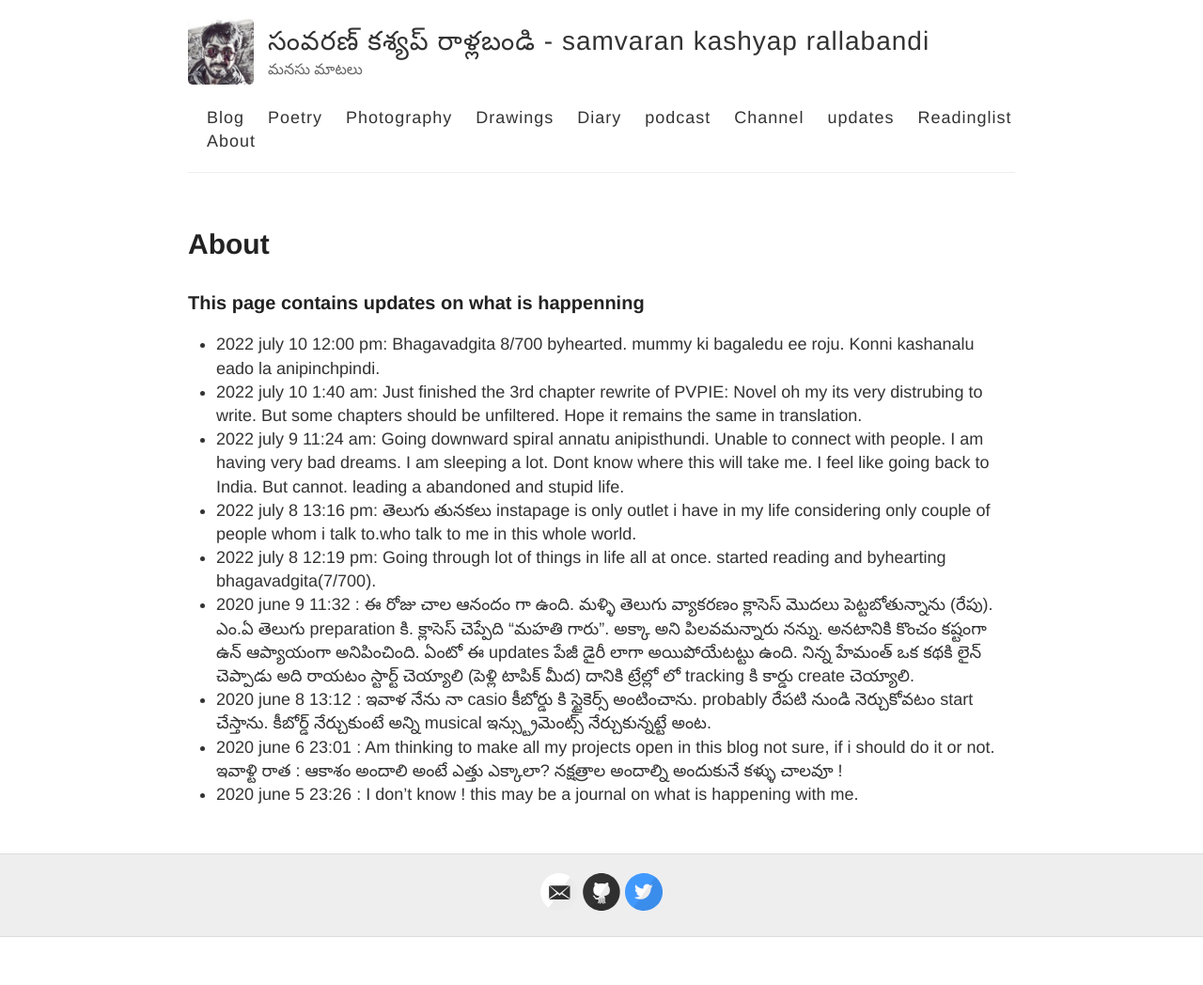
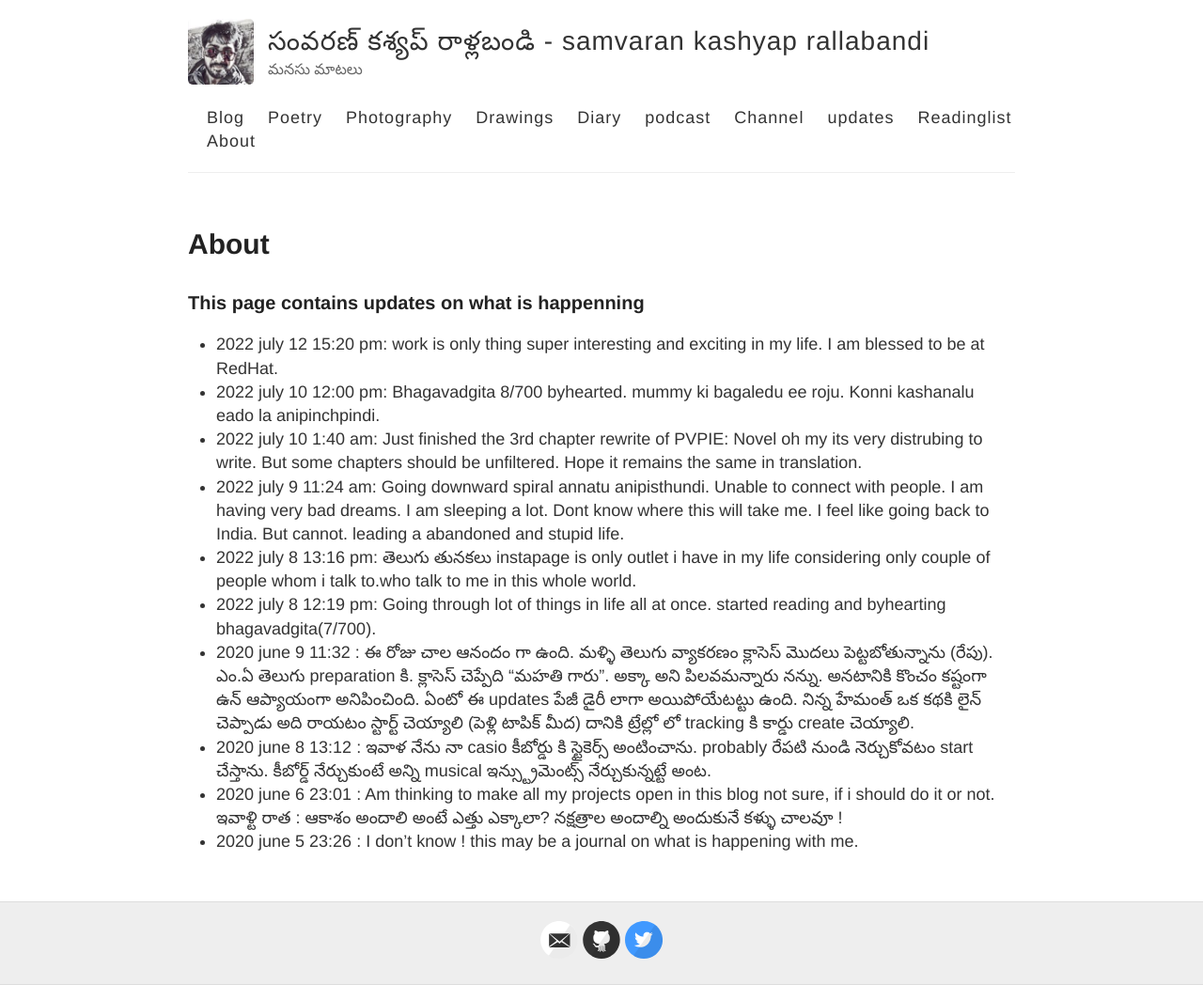
Before and after one commit to rsk/rsk.github.io, a Jekyll site: the page built from updates.md, in a window 1280 px wide. Shown: the whole page at 94% size. Built offline with Jekyll 4.4.1, drawn with Linux system fonts in a browser that asks for light colours; comment, search, counter and statistics services are not loaded; before the commit the page ends 997 px from its top, so only the background shows below that.

Commit message:
Update updates.md

```diff
--- a/updates.md
+++ b/updates.md
@@ -6,6 +6,7 @@ permalink: /updates/
 
 
 ### This page contains updates on what is happenning
+- 2022 july 12 15:20 pm: work is only thing super interesting and exciting in my life. I am blessed to be at RedHat.
 - 2022 july 10 12:00 pm: Bhagavadgita 8/700 byhearted. mummy ki bagaledu ee roju. Konni kashanalu eado la anipinchpindi.
 - 2022 july 10 1:40 am: Just finished the 3rd chapter rewrite of PVPIE: Novel oh my its very distrubing to write. But some chapters should be unfiltered. Hope it remains the same in translation.
 - 2022 july 9 11:24 am: Going downward spiral annatu anipisthundi. Unable to connect with people. I am having very bad dreams. I am sleeping a lot. Dont know where this will take me. I feel like going back to India. But cannot. leading a abandoned and stupid life.
```
